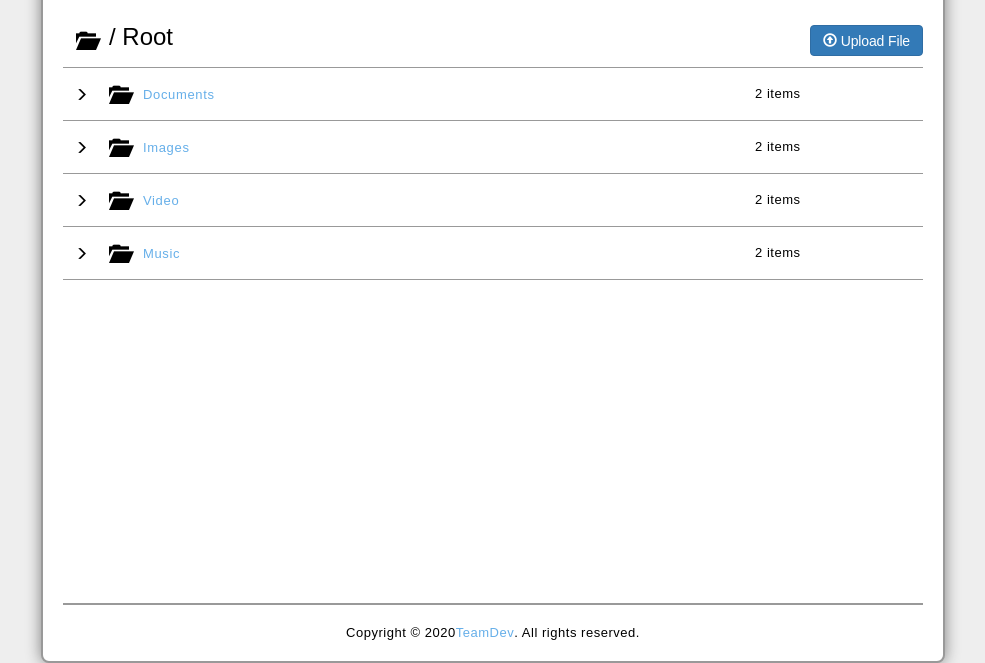
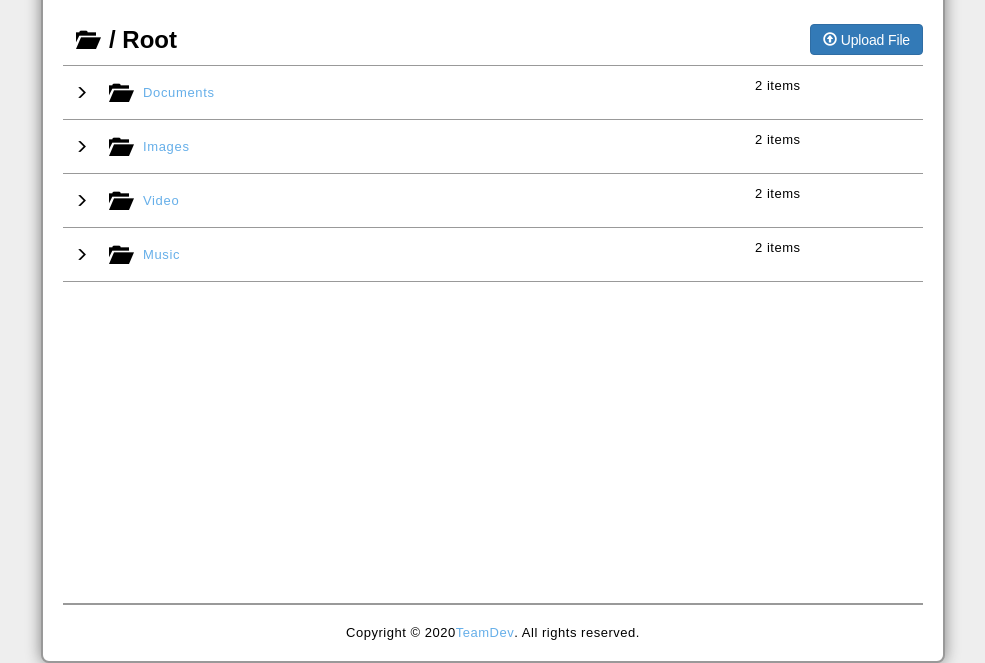
Before and after one commit to bohdan-meltiukhov/FileHub, a plain HTML site: page markup/file-explorer.html in a window 1280 px wide. Shown: the part 137-800 px from the top of the page, without its empty margins (147-1132 px from the left). Drawn offline with Linux system fonts and the light colour scheme.

Commit message:
Resolve issues with the file explorer

```diff
--- a/markup/css/styles.css
+++ b/markup/css/styles.css
@@ -14,14 +14,13 @@ a:hover {
 }
 
 .button {
-    height: 31px;
     border: 1px solid #2f6da4;
     border-radius: 4px;
     background-color: #337ab7;
     color: #fff;
     font-size: 14px;
     letter-spacing: -0.01em;
-    padding: 0 12px;
+    padding: 6px 12px;
 }
 
 .button:hover {
@@ -141,7 +140,7 @@ a:hover {
     border-radius: 8px;
     padding: 18px 20px;
     font-size: 13px;
-    box-shadow: 0 0 15px grey;
+    box-shadow: 0 0 15px #808080;
 }
 
 .content .logo {
@@ -180,7 +179,6 @@ a:hover {
 }
 
 .files tr {
-    height: 53px;
     border-bottom: 1px solid #999;
 }
 
@@ -189,9 +187,7 @@ a:hover {
 }
 
 .files thead th {
-
-    vertical-align: middle;
-    padding-left: 12px;
+    padding: 10px 0 10px 12px;
 }
 
 .files thead .upper-directory {
@@ -202,19 +198,20 @@ a:hover {
     font-size: 20px;
 }
 
-.files thead .current-directory .directory-name {
-    float: left;
-    font-size: 24px;
+.files thead .current-directory {
+    display: flex;
+    justify-content: space-between;
+    align-items: center;
 }
 
-.files thead .current-directory .function-buttons {
-    float: right;
+.files thead .current-directory .directory-name {
+    font-size: 24px;
+    font-weight: bold;
 }
 
 .files td {
     vertical-align: middle;
-    padding-top: 2px;
-    padding-left: 12px;
+    padding: 15px 0 15px 12px;
 }
 
 .files td.arrow {
--- a/markup/file-explorer.html
+++ b/markup/file-explorer.html
@@ -30,10 +30,13 @@
                     <th class="upper-directory">
                         <span class="glyphicon glyphicon-folder-open"></span>
                     </th>
-                        <th class="current-directory" colspan="4">
+                    <th colspan="4">
+                        <div class="current-directory">
                             <span class="directory-name">/ Root</span>
                             <div class="function-buttons">
-                                <button class="button"><span class="glyphicon glyphicon-upload"></span> Upload File</button>
+                                <button class="button"><span class="glyphicon glyphicon-upload"></span> Upload File
+                                </button>
+                            </div>
                         </div>
                     </th>
                 </tr>
```
Lines whose indentation alone changed are shown as unchanged.
